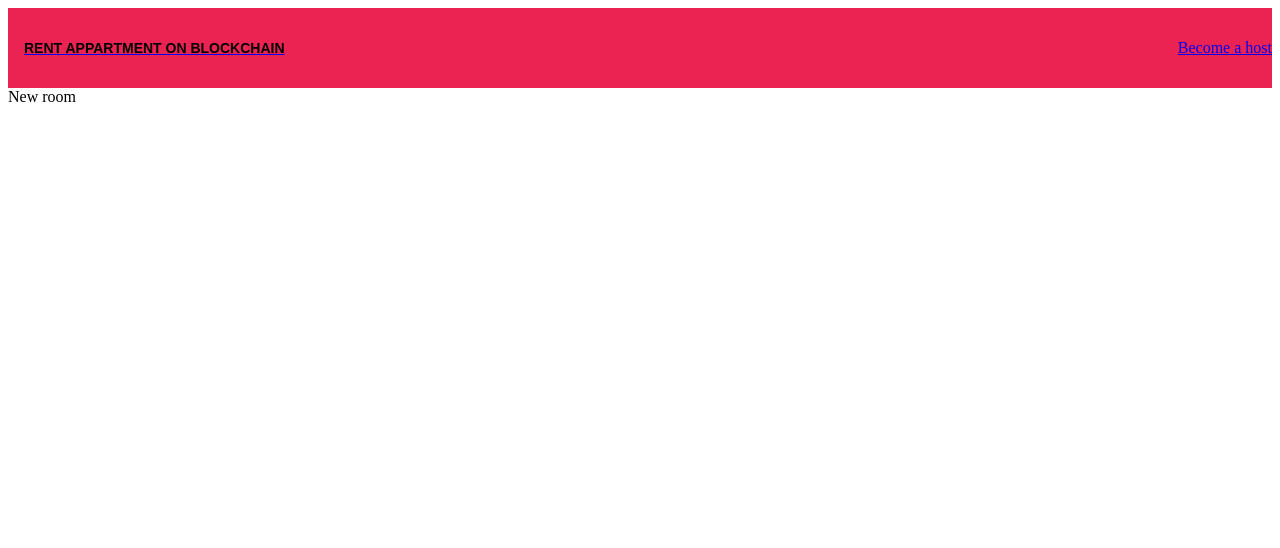
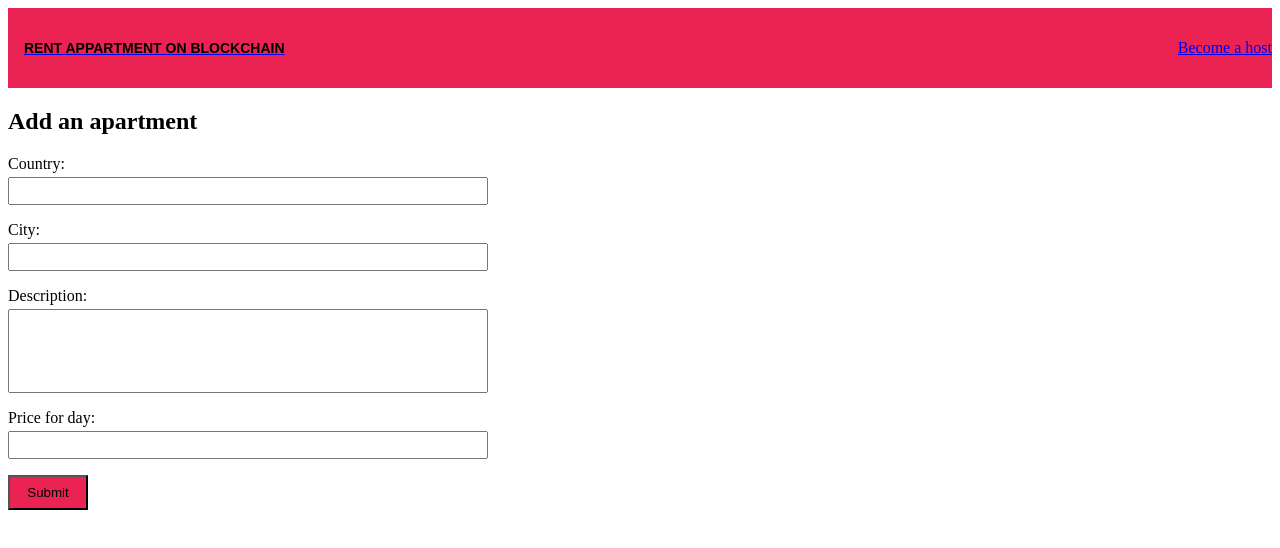
Before and after one commit to jokertrip/rent-apartment-blockchain, a Next.js app: page /new-room in a window 1280 px wide. Shown: the top 548 px of the page. Built offline with nearby package versions, Linux system fonts and the light colour scheme.

Commit message:
new room form

```diff
--- a/package.json
+++ b/package.json
@@ -17,6 +17,7 @@
     "next": "12.1.6",
     "react": "18.1.0",
     "react-dom": "18.1.0",
+    "react-hook-form": "^7.32.2",
     "solc": "^0.8.14-fixed",
     "web3": "^1.7.3"
   },
--- /dev/null
+++ b/pages/new-room/index.module.css
@@ -0,0 +1,30 @@
+.form {
+    max-width: 30rem;
+}
+
+.formGroup {
+    display: flex;
+    flex-direction: column;
+    margin-bottom: 1rem;
+}
+
+.formLabel {
+    margin-bottom: 0.25rem;
+}
+
+.formField {
+    padding: 0.5rem;
+    height: 0.5rem;
+}
+
+.formFieldDesc {
+    padding: 0.5rem;
+    height: 4rem;
+}
+
+.formSubmitBtn {
+    padding: 0.5rem 0.7rem;
+    min-width: 5rem;
+    background-color: #EB2353;
+    color: black;
+}
--- a/pages/new-room/index.tsx
+++ b/pages/new-room/index.tsx
@@ -1,11 +1,39 @@
-import { NextPage } from 'next'
+import {NextPage} from 'next'
+import React from "react";
+import {useForm} from "react-hook-form";
+import classes from "./index.module.css";
 
 
 const NewRoom: NextPage = () => {
+    const {register, handleSubmit} = useForm();
+
+    const onSubmit = (data: any) => {
+        console.log(data)
+    };
+
     return (
-        <div>
-            New room
-        </div>
+        <React.Fragment>
+            <h2>Add an apartment</h2>
+            <form className={classes.form} onSubmit={handleSubmit(onSubmit)}>
+                <div className={classes.formGroup}>
+                    <label className={classes.formLabel}>Country:</label>
+                    <input className={classes.formField} {...register("country")} />
+                </div>
+                <div className={classes.formGroup}>
+                    <label className={classes.formLabel}>City:</label>
+                    <input className={classes.formField} {...register("city")}  />
+                </div>
+                <div className={classes.formGroup}>
+                    <label className={classes.formLabel}>Description:</label>
+                    <input className={classes.formFieldDesc} {...register("description")}  />
+                </div>
+                <div className={classes.formGroup}>
+                    <label className={classes.formLabel}>Price for day:</label>
+                    <input className={classes.formField} {...register("price for day")}  />
+                </div>
+                <button className={classes.formSubmitBtn} type="submit">Submit</button>
+            </form>
+        </React.Fragment>
     )
 }
 
```
Also changed, not shown: 2 other files (tests, documents, lock files or other folders).
